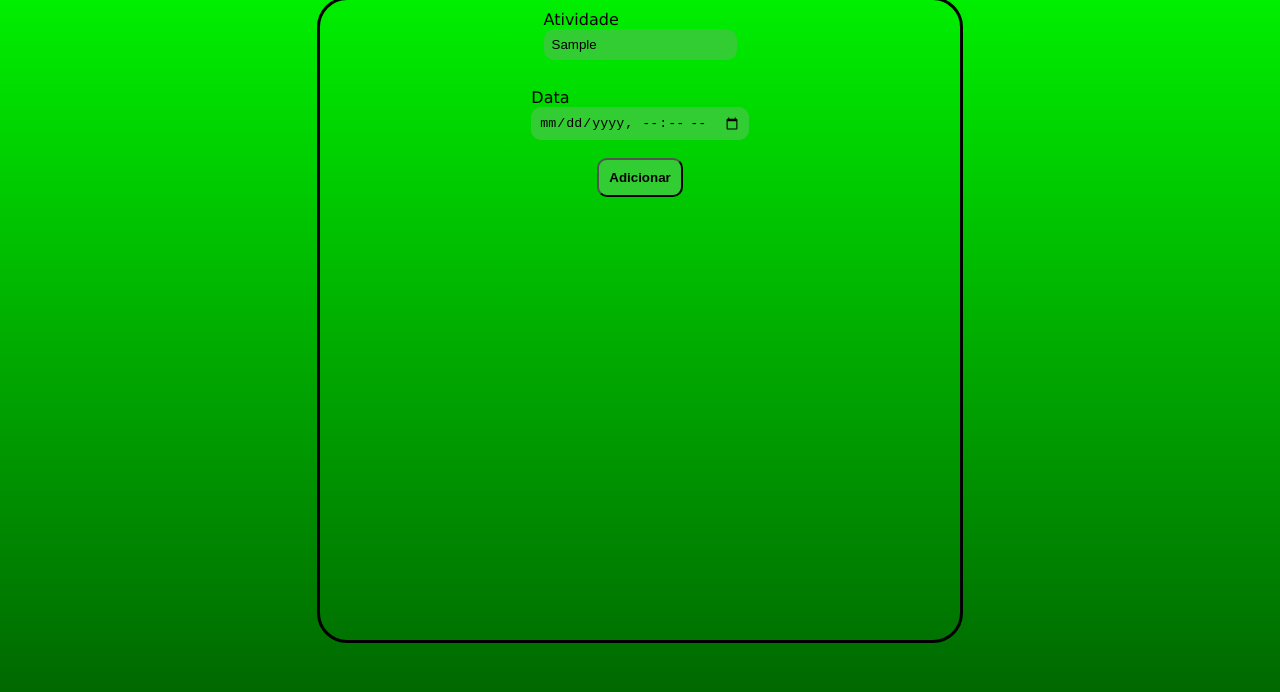
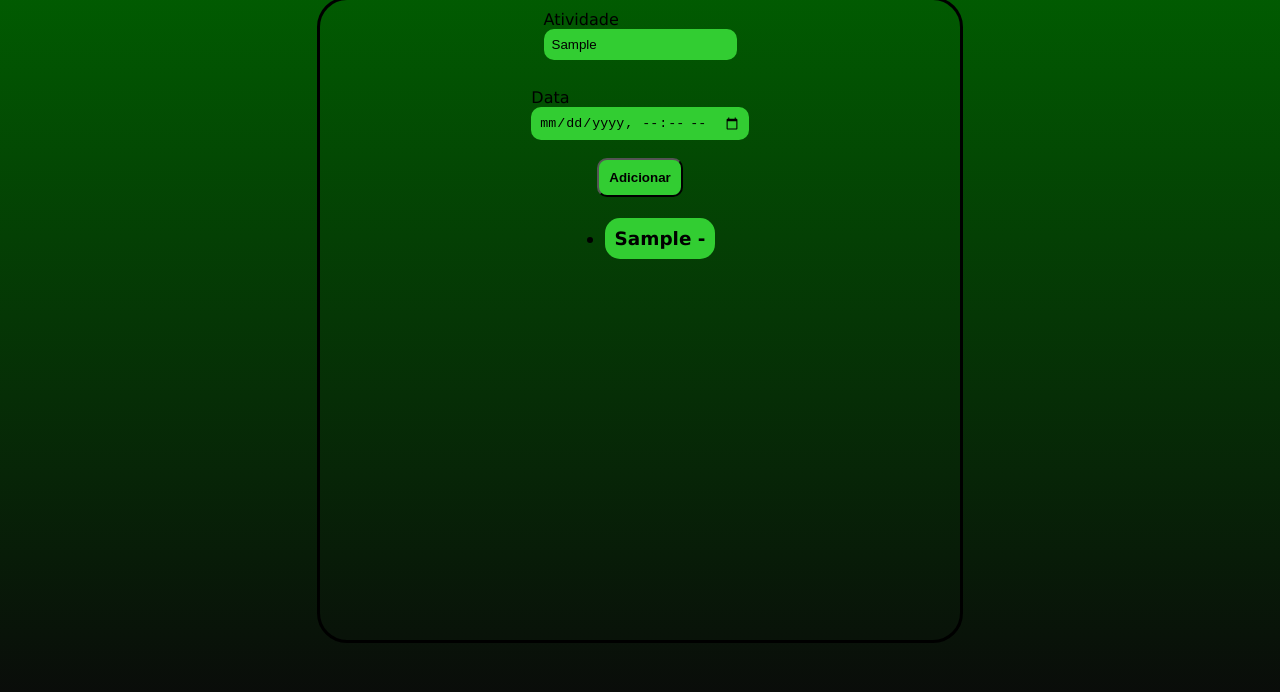
Before and after one commit to Brscabral/lista-to-do-, a plain HTML site: page index.html in a window 1280 px wide. Both pictures are taken after typing "Sample" into the empty fields and a click on the button "Adicionar". Shown: the part 84-776 px from the top of the page. Drawn offline with Linux system fonts and the light colour scheme.

Commit message:
Acrescentando a ordem cronologica das tarefas

```diff
--- a/index.html
+++ b/index.html
@@ -30,6 +30,6 @@
 
 
     </div>
-
+    <script src="tarefa.js"></script>
 </body>
 </html>
--- a/styles.css
+++ b/styles.css
@@ -6,7 +6,7 @@
     align-items: center;
     flex-direction: column;
     font-family: Verdana, Geneva, Tahoma, sans-serif;
-    background: linear-gradient(#00FF00, #006400);
+    background: linear-gradient( #006400, #0a0a0a);
     background-repeat: no-repeat;
 }
 .conteiner{
@@ -60,3 +60,12 @@
 #btn:hover{
     cursor: pointer;
 }
+li{
+    font-family: Verdana, Geneva, Tahoma, sans-serif;
+    background-color: #32CD32;
+    font-weight: bold;
+    font-size: 1.15em;
+    margin: 5px;
+    padding: 10px;
+    border-radius: 15px;
+}
--- /dev/null
+++ b/tarefa.js
@@ -0,0 +1,63 @@
+const div = document.querySelector('.conteiner')
+const ul = document.createElement('ul');
+let texto = document.querySelector('#texto');
+let data = document.querySelector('#datahora');
+const btn = document.querySelector('#btn');
+
+
+let lista= [];
+let objeto;
+function inicia(){
+    div.appendChild(ul);
+ }
+ window.addEventListener('load', inicia())
+
+
+function pegaInfo(){
+    let valorTexto = texto.value;
+    let valorData = data.value;
+    let objetoTexto = {}
+    objetoTexto.evento = valorTexto;
+    objetoTexto.data=valorData;
+    return objetoTexto;
+}
+
+
+function adicionaArray(){
+    objeto = pegaInfo();
+    lista.push(objeto)
+    console.log(lista);
+    return lista;
+}
+
+
+
+btn.addEventListener('click', ()=>{
+    let li = document.createElement('li');
+    ul.appendChild(li);
+
+
+    let listaTeste = adicionaArray();
+    let trocaElemento;
+
+    let sorted = listaTeste.sort((a,b)=>{
+        return a.data.localeCompare(b.data);
+     });
+
+
+        for(let i = 0; i< lista.length; i++){
+
+             li = ul.children[i];
+             li.innerHTML= lista[i].evento + " - " + lista[i].data + " ";
+
+             trocaElemento = li;
+             console.log(trocaElemento);
+            if(sorted){
+                ul.replaceChild(trocaElemento, li);
+            }
+        }
+
+
+    console.log(trocaElemento);
+
+})
```
